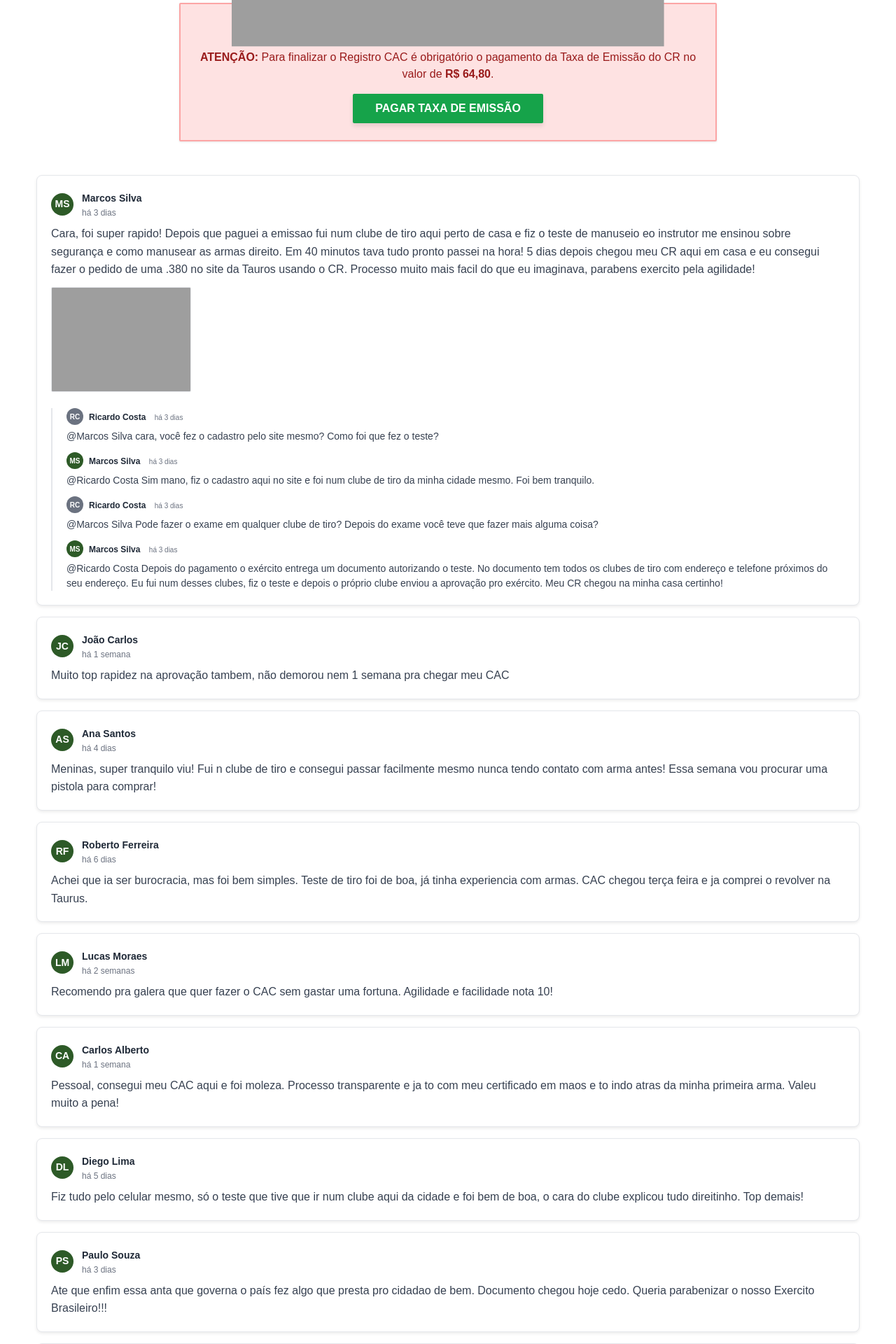
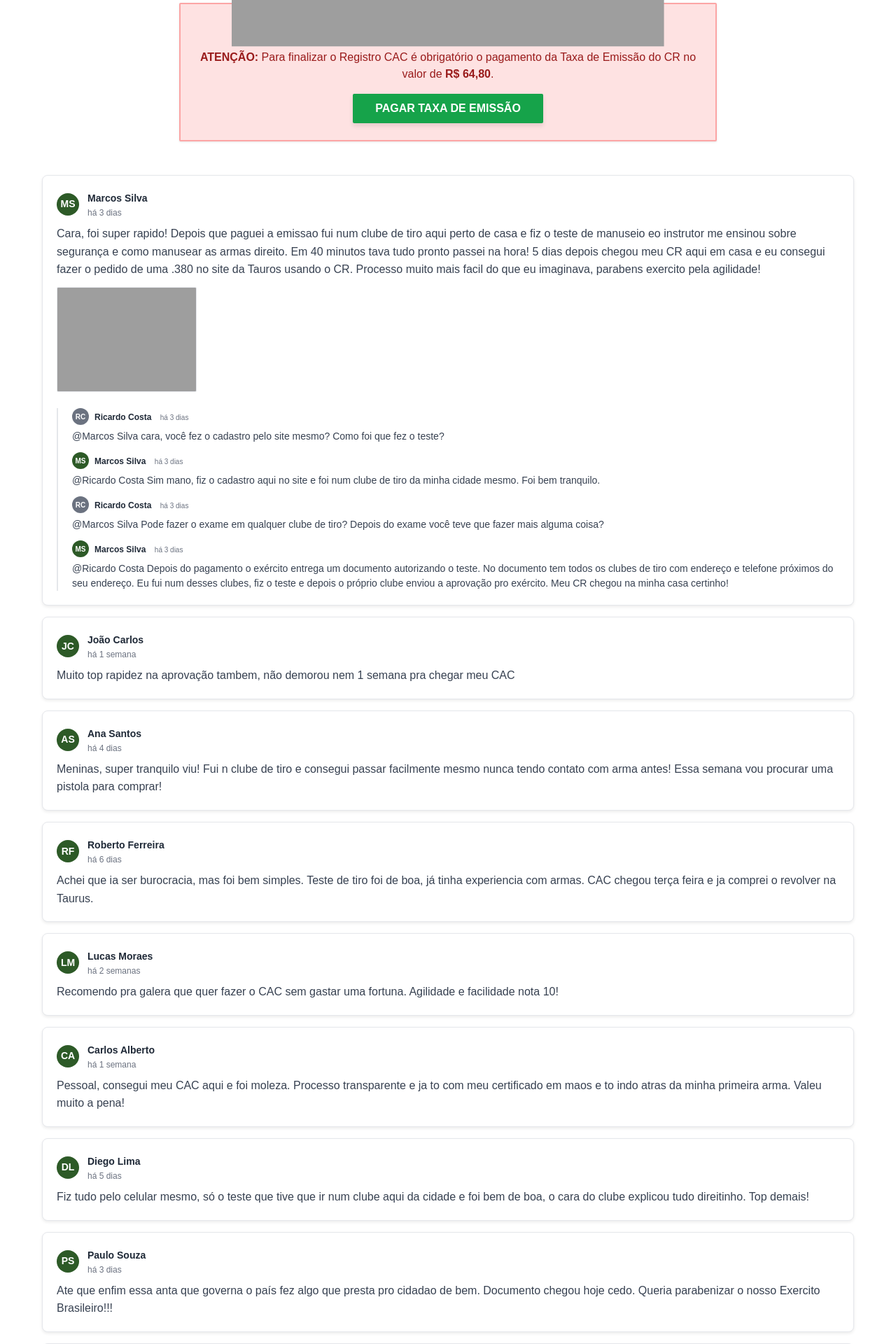
Before and after one commit to Senha1298/cac-1, a Flask app: page /aprovado in a window 1280 px wide. Shown: the part 1231-3151 px from the top of the page at 70% size. Run offline with Flask 3, Linux system fonts and the light colour scheme; the visitor is signed in with stand-in values (Sample User, id 1); data that the repository does not hold is empty; some libraries are stand-ins or nearby versions; some web fonts are replaced; grey boxes are pictures that could not be loaded.

Commit message:
Adjust page layout to use a maximum width for better readability
Update the 'aprovado.html' template to constrain the main content to a maximum width of 1200px, improving user experience by preventing excessive horizontal stretching.

Replit-Commit-Author: Agent
Replit-Commit-Session-Id: 4e8a3271-fc60-46cb-bbe1-2fb08af81737
Replit-Commit-Checkpoint-Type: full_checkpoint
Replit-Commit-Screenshot-Url: https://storage.googleapis.com/screenshot-production-us-central1/a7e5579c-c6ab-4f3c-abec-5cf7d859c244/4e8a3271-fc60-46cb-bbe1-2fb08af81737/mP5CzBK

```diff
--- a/templates/aprovado.html
+++ b/templates/aprovado.html
@@ -115,7 +115,7 @@
     </div>
 
 <!-- Seção de Comentários -->
-    <div style="width: 100%; margin: 48px 0 0 0; padding: 0 20px; background-color: #fff;">
+<div style="max-width: 1200px; margin: 48px auto 0 auto; padding: 0 20px; background-color: #fff;">
 
     <div>
             <!-- Comentário 1 - Específico sobre teste de tiro -->
@@ -378,7 +378,6 @@
             </div>
         </div>
 </div>
-</main>
 
 <!-- Adiciona o popup de pagamento -->
 <div id="paymentPopup" class="fixed inset-0 bg-black bg-opacity-50 flex items-center justify-center z-50 px-4" style="display: none;">
```
Lines whose indentation alone changed are shown as unchanged.
